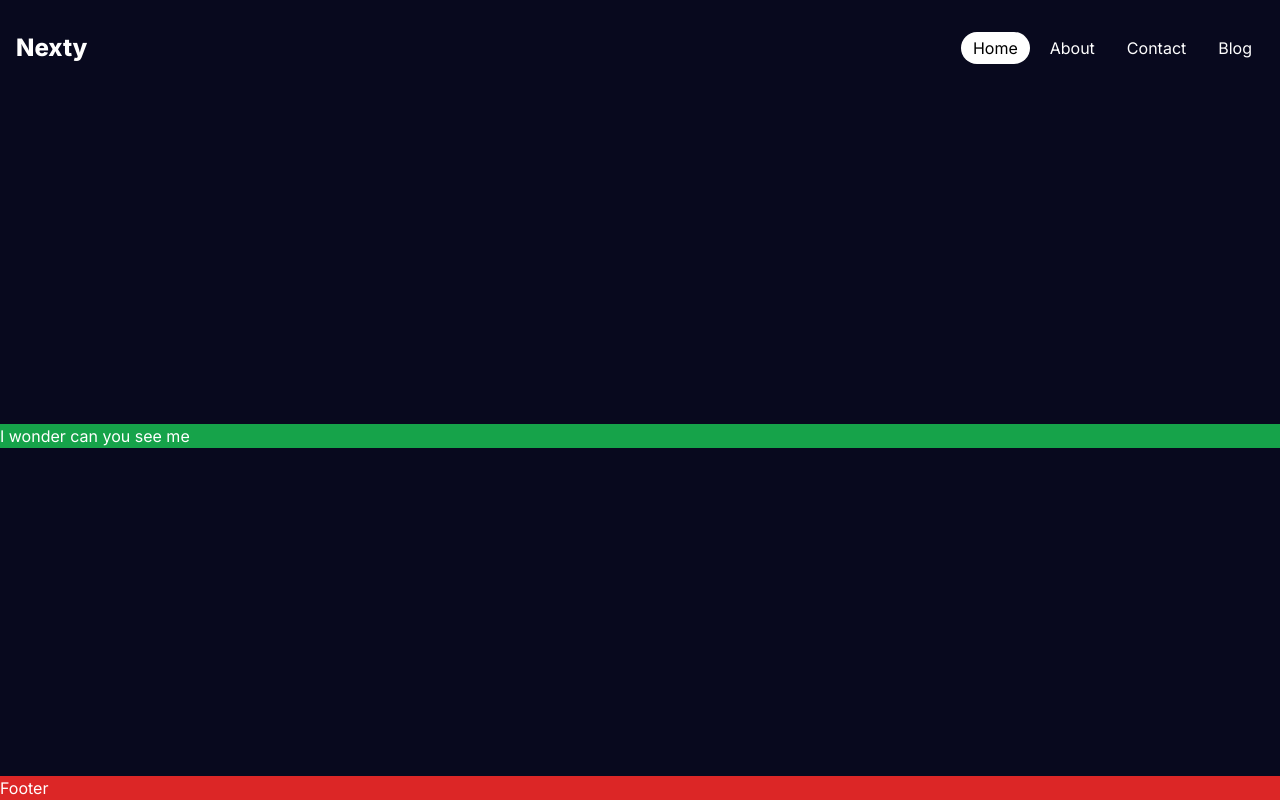
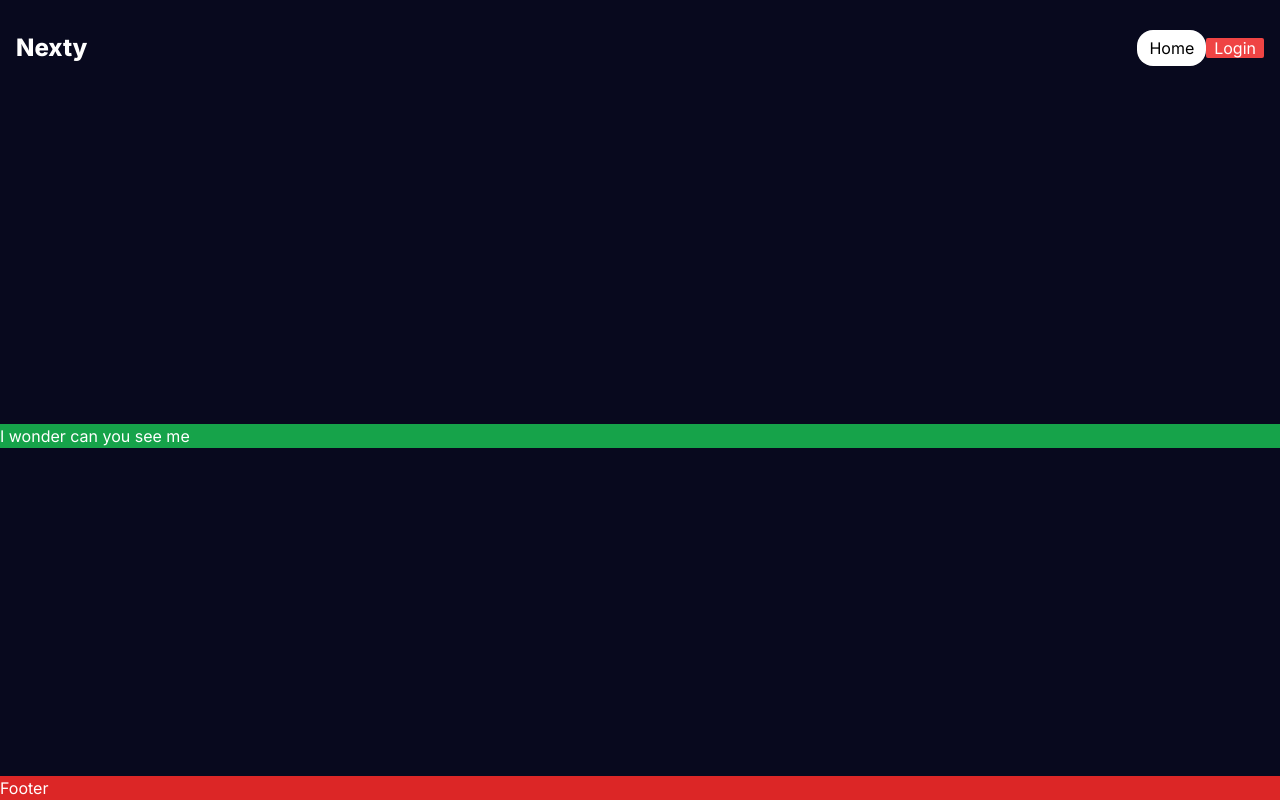
Before and after one commit to Nuh00/Ts-Projects, a Next.js app in the folder first-next/: page / in a window 1280 px wide. Built offline with nearby package versions, Linux system fonts and the light colour scheme.

Commit message:
applied my knowledge of the previous project in order to make more organized links that are also reusable

```diff
--- /dev/null
+++ b/first-next/src/components/CustonLinks.tsx
@@ -0,0 +1,52 @@
+"use client";
+
+import Link from "next/link";
+import React from "react";
+import { useState } from "react";
+import { usePathname } from "next/navigation";
+import { cva } from "class-variance-authority";
+import { VariantProps } from "class-variance-authority";
+import { ComponentProps } from "react";
+import { twMerge } from "tailwind-merge";
+
+const linkStyles = cva(["transition duration-300 ease-in-out"], {
+  variants: {
+    intent: {
+      danger: ["bg-red-500", "text-white", "hover:bg-red-300"],
+      sky: ["bg-blue-500", "text-white", "hover:bg-gray-300"],
+      primary: ["bg-white", "text-black", "hover:bg-gray-300"],
+      orange: ["bg-orange-500", "text-white", "hover:bg-gray-300"],
+    },
+
+    size: {
+      default: ["px-2", "py-1", "rounded-sm"],
+      sm: ["px-2", "rounded-sm"],
+      md: ["px-3", "py-2", "rounded-sm"],
+      lg: ["px-4", "py-3", "rounded-sm"],
+    },
+  },
+  defaultVariants: { intent: "primary", size: "default" },
+});
+
+type LinkProps = VariantProps<typeof linkStyles> &
+  ComponentProps<"a"> & {
+    href: string;
+  };
+
+function CustonLinks({
+  href,
+  children,
+  intent,
+  size,
+  className,
+  ...props
+}: LinkProps) {
+  const combinedClassees = twMerge(linkStyles({ intent, size }), className);
+  return (
+    <Link href={href} className={combinedClassees} {...props}>
+      {children}
+    </Link>
+  );
+}
+
+export default CustonLinks;
--- a/first-next/src/components/navbar/Navbar.tsx
+++ b/first-next/src/components/navbar/Navbar.tsx
@@ -1,5 +1,7 @@
 import React from "react";
 import Links from "@/components/navbar/links/Links";
+import CustonLinks from "../CustonLinks";
+
 
 
 function Navbar() {
@@ -10,7 +12,9 @@ function Navbar() {
       </div>
 
       <div>
-        <Links />
+        <CustonLinks href="/" size = "md" className="rounded-2xl">Home</CustonLinks>
+        <CustonLinks href="/login" size="sm" intent="danger">Login</CustonLinks>
+
       </div>
     </div>
   );
--- a/first-next/src/components/navbar/links/Links.tsx
+++ b/first-next/src/components/navbar/links/Links.tsx
@@ -1,10 +1,9 @@
 "use client";
-
 
 import Link from "next/link";
 import React from "react";
 import { useState } from "react";
-
+import { usePathname } from "next/navigation";
 
 const links = [
   {
@@ -26,8 +25,10 @@ const links = [
 ];
 
 function Links() {
-    const [activeLink, setActiveLink] = useState(links[0].title);
+  const pathname = usePathname();
 
+  const isAdmin = true;
+  const session = true;
 
   return (
     <div className="flex gap-2">
@@ -35,8 +36,11 @@ function Links() {
         <Link
           href={link.path}
           key={link.title}
-          className={`px-3 py-1 rounded-2xl transition duration-300 ease-in-out ${activeLink === link.title ? "bg-white text-black": "hover:bg-white hover:text-black"}`}
-          onClick={() => setActiveLink(link.title)}
+          className={`px-3 py-1  rounded transition duration-300 ease-in-out ${
+            pathname === link.path
+              ? "bg-white text-black"
+              : "hover:bg-white hover:text-black"
+          }`}
         >
           {link.title}
         </Link>
```
Also changed, not shown: first-next/package.json (+6 -4 lines), 1 other file (tests, documents, lock files or other folders).
